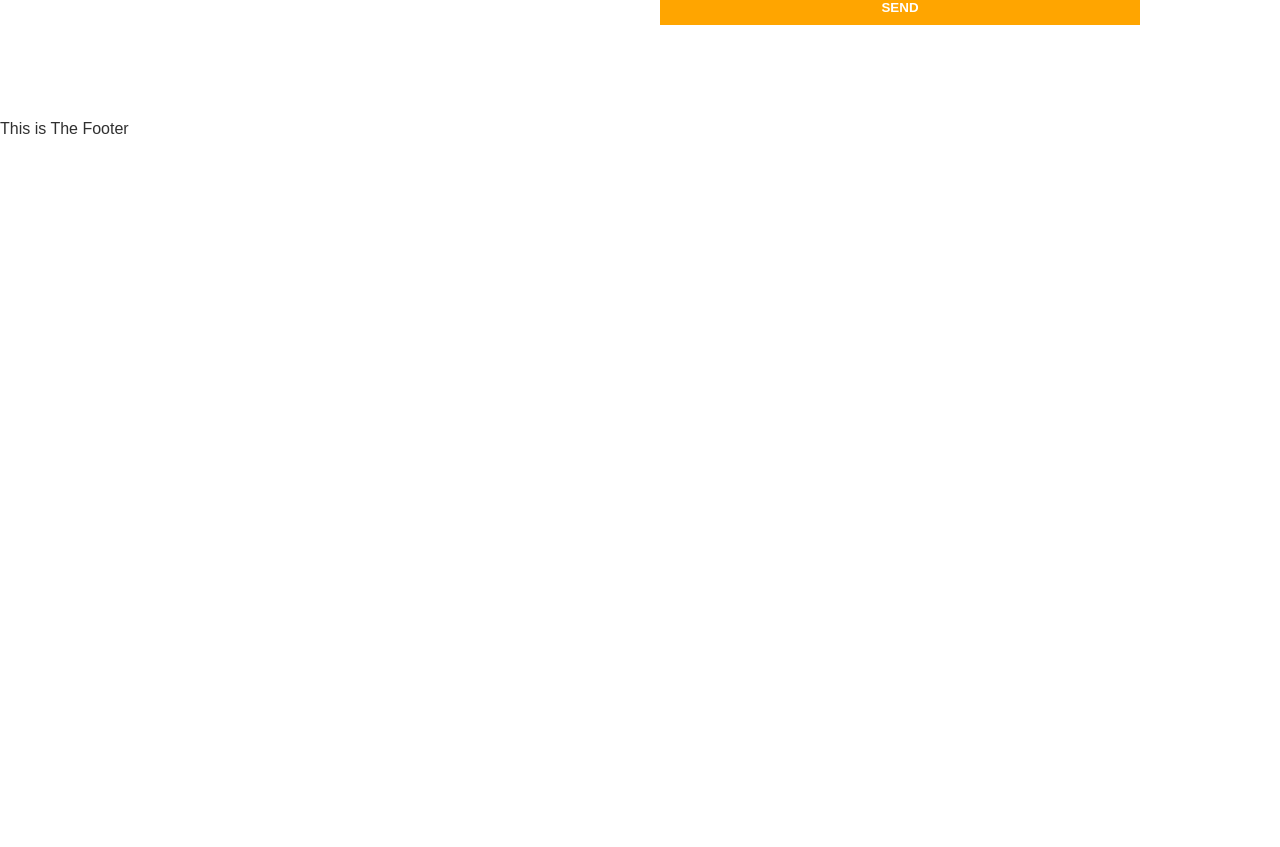
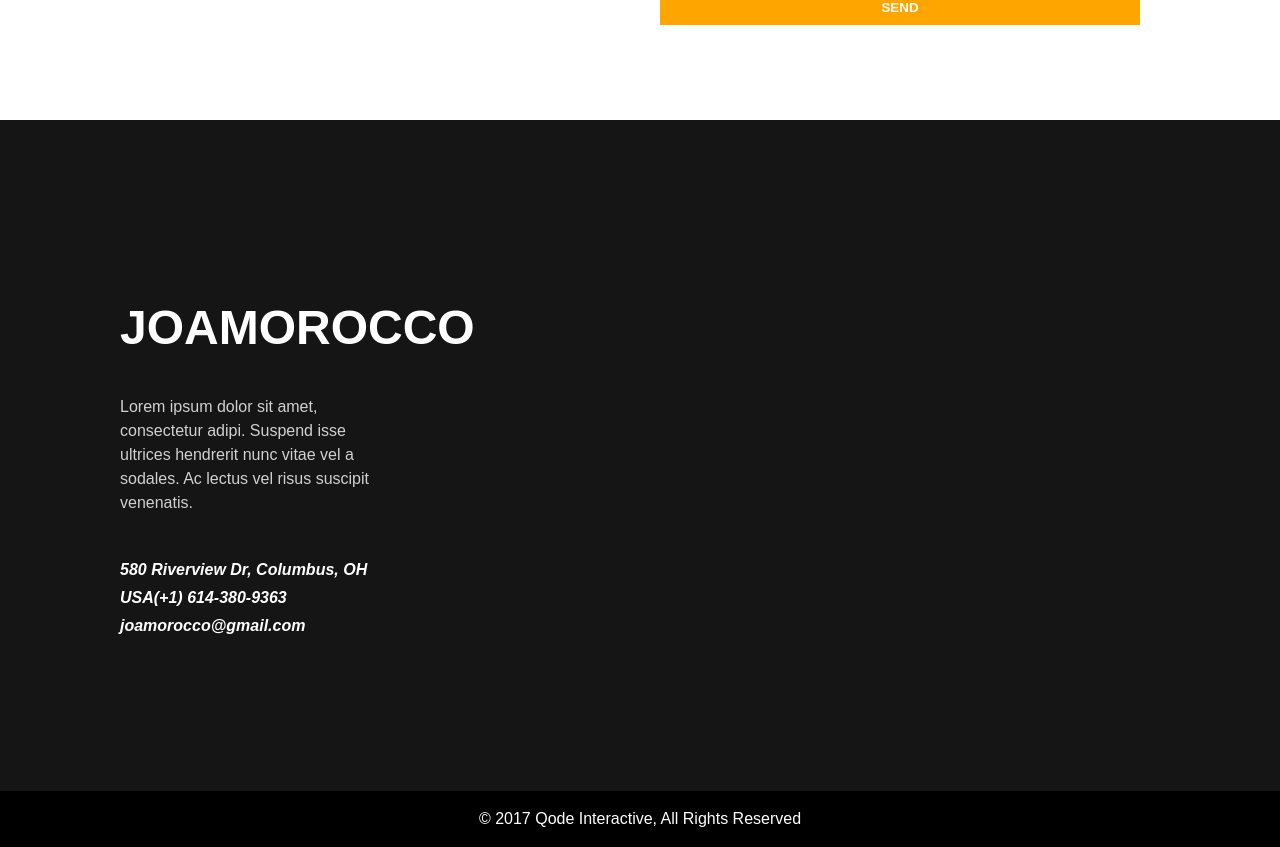
Before and after one commit to sohaile1994/JoaMorroco, a React (Create React App) app: page /contact in a window 1280 px wide. Shown: the part 680-1527 px from the top of the page. Before the commit the page ends 818 px from the top, so only its background shows below. Built offline with nearby package versions, Linux system fonts and the light colour scheme.

Commit message:
added footer and fixed some css

```diff
--- a/package.json
+++ b/package.json
@@ -3,6 +3,8 @@
   "version": "0.1.0",
   "private": true,
   "dependencies": {
+    "@fortawesome/fontawesome-svg-core": "^6.6.0",
+    "@fortawesome/free-brands-svg-icons": "^6.6.0",
     "@fortawesome/free-solid-svg-icons": "^6.6.0",
     "@fortawesome/react-fontawesome": "^0.2.2",
     "@testing-library/jest-dom": "^5.17.0",
--- a/src/App.css
+++ b/src/App.css
@@ -30,6 +30,7 @@ h1, h2, h3, h4, h5, h6, p{
 p{
   opacity: 0.8;
   color: var(--secondary-text-color);
+  line-height: 1.5;
 
 }
 img{
--- a/src/App.js
+++ b/src/App.js
@@ -3,10 +3,13 @@ import React from "react";
 import Logo from "./Home/Logo/Logo";
 import Navbar from "./Home/Navbar/Navbar"; // Assuming you have a Navbar component
 import Footer from "./Home/Footer/Footer";
-import { Outlet } from "react-router-dom"; // This will render the matched child route component
+import { Outlet, useLocation } from "react-router-dom";
+import ShowCase from "./Home/ShowCase/ShowCase";
 import "./App.css";
 
 function App() {
+	const isHome = useLocation().pathname === "/";
+
 	return (
 		<div className="App">
 			<div className="header">
@@ -15,8 +18,7 @@ function App() {
 			</div>
 
 			<Outlet />
-
-			<Footer />
+			{isHome ? <ShowCase /> : <Footer />}
 		</div>
 	);
 }
--- a/src/Home/Footer/Footer.css
+++ b/src/Home/Footer/Footer.css
@@ -0,0 +1,41 @@
+footer{
+    background-color: #151515;
+
+}
+.footer-about-container{
+    padding: 140px 120px;
+}
+.footer-about-container.footer-about-container *{
+    color: white;
+    opacity: 1;
+}
+.footer-about-container h2{
+    font-size: 3rem;
+}
+.footer-about-container.footer-about-container p{
+    opacity: 0.8;
+}
+
+.footer-about-container article{
+    width: 25%;
+}
+
+.footer-about-container ul{
+    padding: 30px 0px 0px;
+    display: flex;
+    flex-direction: column;
+    gap: 10px;
+}
+.footer-about-container a{
+    font-style: italic;
+    font-weight: 600;
+    text-decoration: none;
+}
+
+.bottom-declaration{
+    display: block;
+    color: white;
+    background-color: black;
+    padding: 19px 120px;
+   text-align: center;
+}
--- a/src/Home/Footer/Footer.js
+++ b/src/Home/Footer/Footer.js
@@ -1,10 +1,38 @@
 import React from "react";
+import "./Footer.css";
 
 const Footer = () => {
 	return (
-		<div className="footer-container">
-			<footer>This is The Footer</footer>
-		</div>
+		<footer>
+			<div className="footer-container">
+				<div className="footer-about-container">
+					<article>
+						<h2>JOAMOROCCO</h2>
+						<p>
+							Lorem ipsum dolor sit amet, consectetur adipi. Suspend isse
+							ultrices hendrerit nunc vitae vel a sodales. Ac lectus vel risus
+							suscipit venenatis.
+						</p>
+					</article>
+					<ul>
+						<li>
+							<a href="">580 Riverview Dr, Columbus, OH</a>
+						</li>
+						<li>
+							<a href="">
+								USA<span>(+1) 614-380-9363 </span>
+							</a>
+						</li>
+						<li>
+							<a href="">joamorocco@gmail.com</a>
+						</li>
+					</ul>
+				</div>
+				<div className="bottom-declaration">
+					© 2017 Qode Interactive, All Rights Reserved
+				</div>
+			</div>
+		</footer>
 	);
 };
 
--- a/src/Home/Navbar/Navbar.css
+++ b/src/Home/Navbar/Navbar.css
@@ -4,7 +4,7 @@
     z-index: 9; /* Keep the navbar on top */
     top: 0;
     right: 0;
-    width: 100%; /* Ensure it spans across the screen */
+    width: 100dvw; /* Ensure it spans across the screen */
 }
 
 .hamburger {
--- a/src/Home/Navbar/Navbar.js
+++ b/src/Home/Navbar/Navbar.js
@@ -1,5 +1,6 @@
 import React, { Component } from "react";
 import { Link } from "react-router-dom";
+import SocialMediaIcons from "../SocialMediaIcons/SocialMediaIcons";
 import "./Navbar.css"; // Import your custom CSS
 
 class Navbar extends Component {
@@ -15,7 +16,9 @@ class Navbar extends Component {
 			isOpen: !prevState.isOpen,
 		}));
 	};
-
+	closeMenu = () => {
+		this.setState({ isOpen: false });
+	};
 	render() {
 		const { isOpen } = this.state;
 		const { color } = this.props;
@@ -35,15 +38,23 @@ class Navbar extends Component {
 				<div className={`nav-links ${isOpen ? "open" : ""}`}>
 					<ul>
 						<li>
-							<Link to="/">Tours</Link>
+							<Link to="/" onClick={this.closeMenu}>
+								Tours
+							</Link>
 						</li>
 						<li>
-							<Link to="/about">About</Link>
+							<Link to="/about" onClick={this.closeMenu}>
+								About
+							</Link>
 						</li>
 						<li>
-							<Link to="/contact">Contact</Link>
+							<Link to="/contact" onClick={this.closeMenu}>
+								Contact
+							</Link>
 						</li>
 					</ul>
+
+					<SocialMediaIcons />
 				</div>
 			</nav>
 		);
--- /dev/null
+++ b/src/Home/SocialMediaIcons/SocialMediaIcons.css
@@ -0,0 +1,31 @@
+/* SocialMediaIcons.css */
+
+.media-icons {
+  position: absolute;
+  width: 132px;
+  height: 28px;
+  bottom: 10%;
+}
+
+.media-icons.media-icons ul {
+  width: 100%;
+  display: flex;
+  flex-direction: row;
+  justify-content: center;
+  margin: 0;
+  padding: 0;
+  gap: 0;
+}
+
+.media-icons ul li {
+  font-size: 1rem;
+  margin: 0 10px; /* Add spacing between icons */
+}
+
+.media-icons ul li a {
+  color: var(--primary-color) ; /* Ensure icons use the primary color */
+}
+
+.media-icons ul li a:hover {
+  color: black ; /* Example hover color, change as needed */
+}
--- /dev/null
+++ b/src/Home/SocialMediaIcons/SocialMediaIcons.js
@@ -0,0 +1,40 @@
+import React from "react";
+import { FontAwesomeIcon } from "@fortawesome/react-fontawesome";
+import {
+	faYoutube,
+	faFacebook,
+	faTwitter,
+	faInstagram,
+} from "@fortawesome/free-brands-svg-icons";
+import "./SocialMediaIcons.css";
+
+const SocialMediaItem = ({ link, icon }) => {
+	return (
+		<a href={link} target="_blank" rel="noopener noreferrer">
+			<FontAwesomeIcon icon={icon} />
+		</a>
+	);
+};
+
+const SocialMediaIcons = () => {
+	return (
+		<div className="media-icons">
+			<ul>
+				<li>
+					<SocialMediaItem link="https://www.twitter.com/" icon={faTwitter} />
+				</li>
+				<li>
+					<SocialMediaItem link="https://www.twitter.com/" icon={faFacebook} />
+				</li>
+				<li>
+					<SocialMediaItem link="https://www.twitter.com/" icon={faInstagram} />
+				</li>
+				<li>
+					<SocialMediaItem link="https://www.twitter.com/" icon={faYoutube} />
+				</li>
+			</ul>
+		</div>
+	);
+};
+
+export default SocialMediaIcons;
--- a/src/Pages/About/PopularSection.css
+++ b/src/Pages/About/PopularSection.css
@@ -1,8 +1,7 @@
 .popular-adventures-section{
-    padding: 105px 15px 115px;
+    padding: 105px 0px 115px;
     background-color: #f8f8f8;
-    place-self: center;
-
+    width: 100%;
 }
 
 .popular-adventures-section .heading-container{
@@ -24,7 +23,7 @@
 
 }
 
- p{
+.popular-adventures-section .heading-container p{
     margin: 19px 0px 0px;
    letter-spacing: 1px;
    line-height: 1.5;
```
Also changed, not shown: src/Pages/About/ServicesSection.css (line endings or trailing spaces), 1 other file (tests, documents, lock files or other folders).
